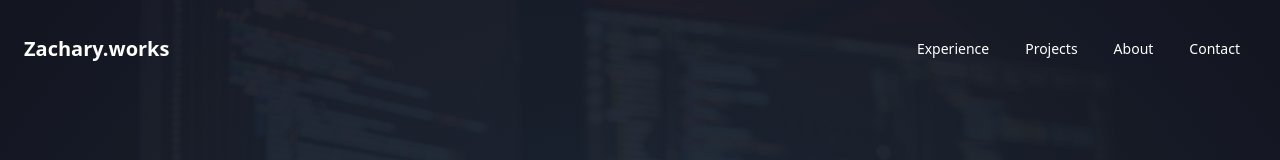
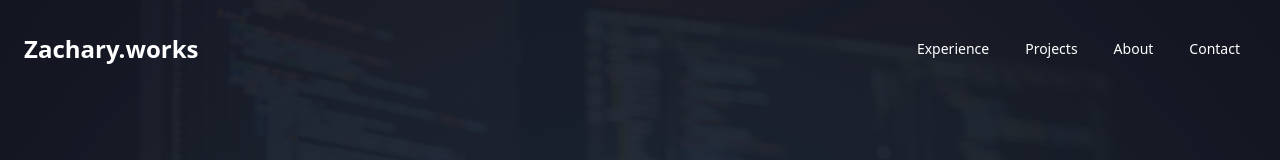
Before and after one commit to zackhanni/zachary.works, a Next.js app: page / in a window 1280 px wide. Shown: the top 160 px of the page. Built offline with nearby package versions, Linux system fonts and the light colour scheme.

Commit message:
hide nav below lg

```diff
--- a/app/components/Navigation.tsx
+++ b/app/components/Navigation.tsx
@@ -48,7 +48,7 @@ export function Navigation() {
 
   return (
     <div
-      className={`fixed w-full transition-transform duration-500 z-20 hidden md:block ${
+      className={`fixed w-full transition-transform duration-500 z-20 hidden lg:block ${
         isVisible ? "translate-y-0" : "-translate-y-full"
       } `}
     >
@@ -56,7 +56,10 @@ export function Navigation() {
         {/* Desktop Nav */}
         <div className="max-w-7xl mx-auto px-4 sm:px-6 lg:px-8">
           <div className="flex items-center justify-between h-[90px]">
-            <a href="/" className="text-xl font-bold text-white no-underline">
+            <a
+              href="/"
+              className="text-xl md:text-2xl font-bold text-white no-underline"
+            >
               Zachary.works
             </a>
 
```
